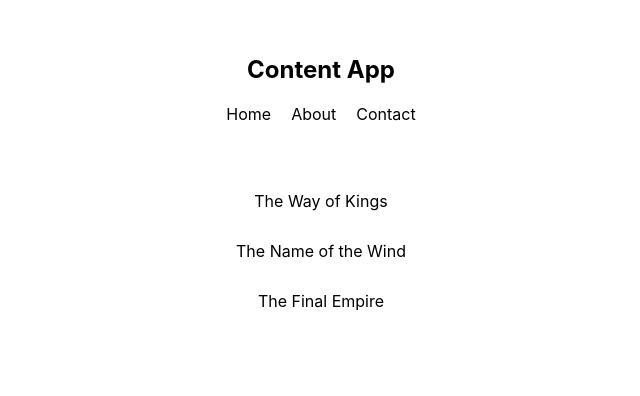
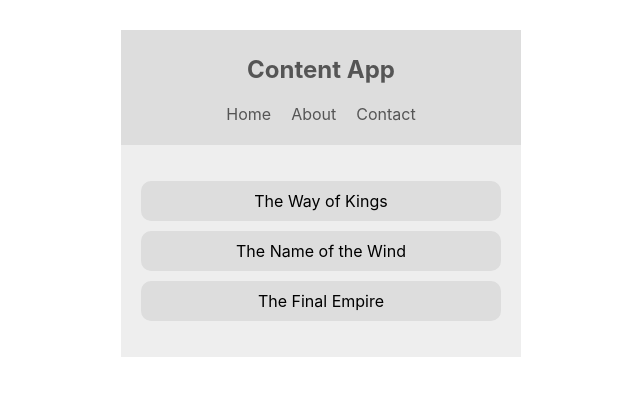
Before and after one commit to frank095/contextapp, a React (Create React App) app: page / in a window 1280 px wide. Shown: the top 396 px of the page, without its empty margins (319-959 px from the left). Built offline with nearby package versions, Linux system fonts and the light colour scheme.

Commit message:
Tutorial #4

```diff
--- a/src/components/BookList.js
+++ b/src/components/BookList.js
@@ -1,13 +1,17 @@
 import React, { Component } from 'react'
+import { ThemeContext } from '../contexts/ThemeContext';
 
 class BookList extends Component {
+    static contextType = ThemeContext
     render() {
+        const { isLightTheme, light, dark } = this.context;
+        const theme = isLightTheme ? light : dark;
         return (
-            <div className="book-list">
+            <div className="book-list" style={{ color: theme.syntext, background: theme.bg }}>
                 <ul>
-                    <li>The Way of Kings</li>
-                    <li>The Name of the Wind</li>
-                    <li>The Final Empire</li>
+                    <li style={{ background: theme.ui }}>The Way of Kings</li>
+                    <li style={{ background: theme.ui }}>The Name of the Wind</li>
+                    <li style={{ background: theme.ui }}>The Final Empire</li>
                 </ul>
             </div>
         );
--- a/src/components/Navbar.js
+++ b/src/components/Navbar.js
@@ -1,9 +1,14 @@
-import React, {Component} from 'react'
+import React, { Component } from 'react'
+import { ThemeContext } from '../contexts/ThemeContext';
 
 class Navbar extends Component {
+    static contextType = ThemeContext;
+
     render() {
+        const { isLightTheme, light, dark } = this.context;
+        const theme = isLightTheme ? light : dark;
         return (
-            <nav>
+            <nav style={{background: theme.ui, color: theme.syntax}}>
                 <h1>Content App</h1>
                 <ul>
                     <li>Home</li>
```
